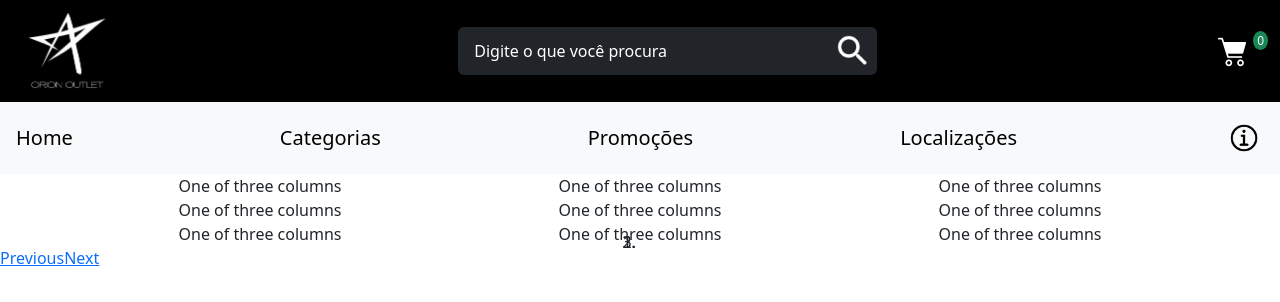
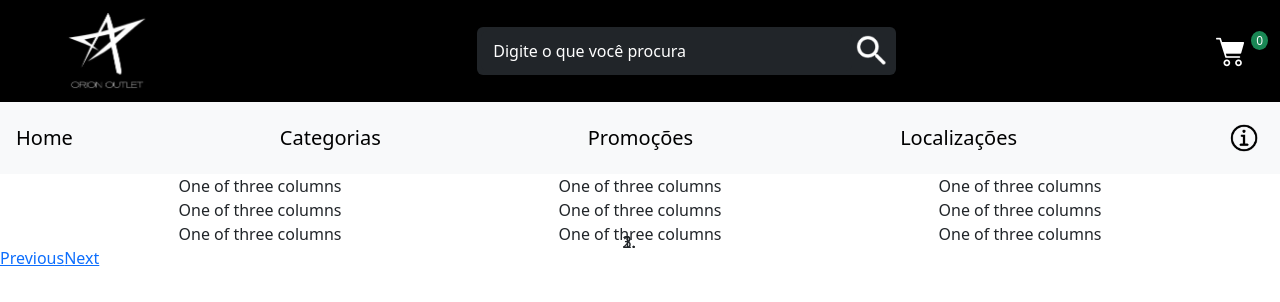
Before and after one commit to GustavoAssuncao02/orion-outlet, a React (Create React App) app: page / in a window 1280 px wide. Shown: the top 302 px of the page. Built offline with nearby package versions, Linux system fonts and the light colour scheme.

Commit message:
NavBar update

```diff
--- a/src/Components/NavBar/NavBar.css
+++ b/src/Components/NavBar/NavBar.css
@@ -6,8 +6,11 @@
     font-size: 12px;
     text-decoration: none;
     padding-top: 1px;
-    padding-left: 4px;
+    padding-left: 5px;
     padding-bottom: 1px;
-    padding-right: 4px;
+    padding-right: 5px;
     vertical-align: super;
 }
+#logo{
+    margin-left: 40px;
+}
--- a/src/Components/NavBar/NavBar.js
+++ b/src/Components/NavBar/NavBar.js
@@ -11,7 +11,7 @@ function NavBar() {
             <nav class="navbar bg-black col-12 navbar-expand-lg ">
                 <div class="container-fluid col-12">
                     <a class="navbar-brand d-flex justify-content-between align-items-center  w-100 col-12 ">
-                        <img src={logo} alt="Logo" width="110" height="76" class="d-inline-block align-text-top" />
+                        <img id="logo"src={logo} alt="Logo" width="110" height="76" class="d-inline-block align-text-top" />
                         <div class="col-4 bg-">
                             <form id="search-items"class="d-flex bg-dark rounded p-1" role="search">
                                 <input class="form-control bg-dark text-light border-0" type="search" placeholder="Digite o que você procura" aria-label="Search" />
@@ -28,7 +28,7 @@ function NavBar() {
 
 
             <nav class="navbar navbar-expand-lg navbar-light bg-light col-12 justify-content-between p-3">
-                <div class="">
+                <div class="m">
                     <a class="navbar-brand" href="#">Home</a>
                 </div>
                 <div class="">
```
